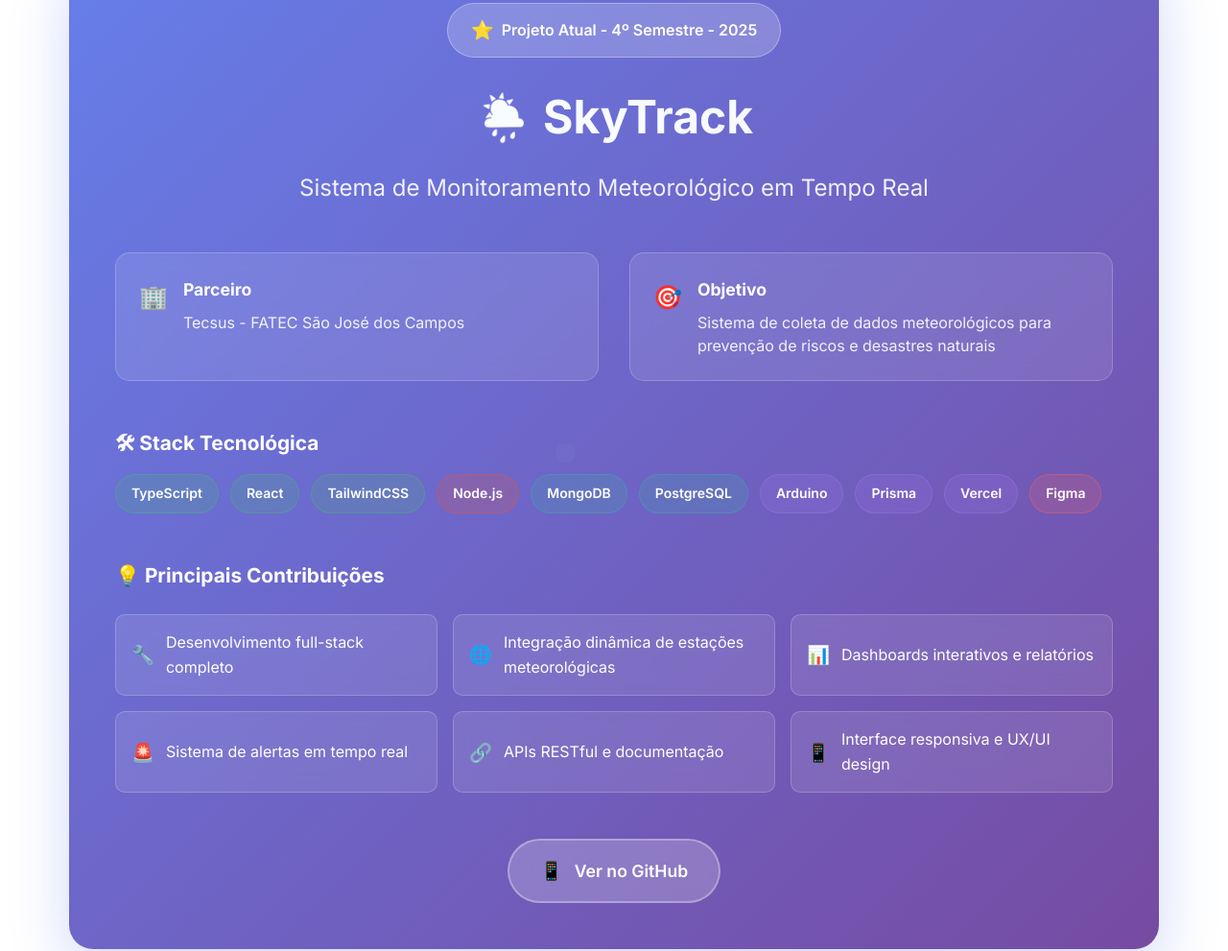
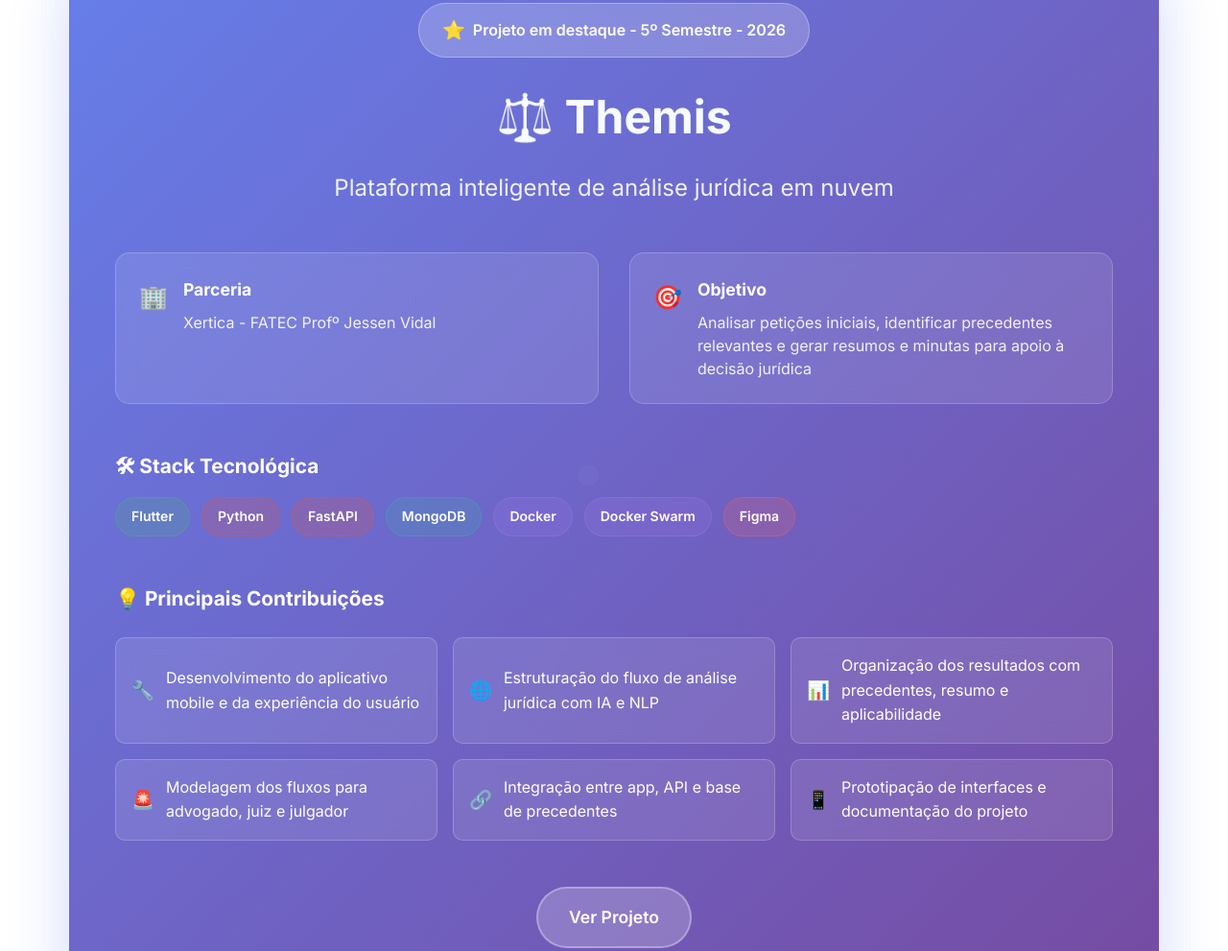
Before and after one commit to EduardoKuwahara/Portifolio-Digital-4DSM, a website: page index.html in a window 1280 px wide. Shown: the part 2484-3475 px from the top of the page at 96% size. Drawn offline with Linux system fonts and the light colour scheme.

Commit message:
Atualização de portifolio

```diff
--- a/index.html
+++ b/index.html
@@ -103,24 +103,24 @@
                 <p class="section-subtitle">Projetos que desenvolvi ao longo da minha jornada acadêmica e profissional</p>
 
                 <div class="projetos-container">
-                    <!-- Projeto Destacado -->
+                    <!-- Projeto em Destaque -->
                     <div class="projeto-hero">
                         <div class="projeto-hero-content">
                             <div class="projeto-hero-header">
                                 <div class="projeto-hero-badge">
                                     <span class="badge-icon">⭐</span>
-                                    <span class="badge-text">Projeto Atual - 4º Semestre - 2025</span>
+                                    <span class="badge-text">Projeto em destaque - 5º Semestre - 2026</span>
                                 </div>
-                                <h3 class="projeto-hero-title">🌦️ SkyTrack</h3>
-                                <p class="projeto-hero-subtitle">Sistema de Monitoramento Meteorológico em Tempo Real</p>
+                                <h3 class="projeto-hero-title">⚖️ Themis</h3>
+                                <p class="projeto-hero-subtitle">Plataforma inteligente de análise jurídica em nuvem</p>
                             </div>
 
                             <div class="projeto-hero-info">
                                 <div class="info-card">
                                     <span class="info-icon">🏢</span>
                                     <div>
-                                        <strong>Parceiro</strong>
-                                        <p>Tecsus - FATEC São José dos Campos</p>
+                                        <strong>Parceria</strong>
+                                        <p>Xertica - FATEC Profº Jessen Vidal</p>
                                     </div>
                                 </div>
 
@@ -128,7 +128,7 @@
                                     <span class="info-icon">🎯</span>
                                     <div>
                                         <strong>Objetivo</strong>
-                                        <p>Sistema de coleta de dados meteorológicos para prevenção de riscos e desastres naturais</p>
+                                        <p>Analisar petições iniciais, identificar precedentes relevantes e gerar resumos e minutas para apoio à decisão jurídica</p>
                                     </div>
                                 </div>
                             </div>
@@ -136,15 +136,12 @@
                             <div class="tech-stack">
                                 <h4>🛠 Stack Tecnológica</h4>
                                 <div class="tech-tags">
-                                    <span class="tech-tag frontend">TypeScript</span>
-                                    <span class="tech-tag frontend">React</span>
-                                    <span class="tech-tag frontend">TailwindCSS</span>
-                                    <span class="tech-tag backend">Node.js</span>
+                                    <span class="tech-tag frontend">Flutter</span>
+                                    <span class="tech-tag backend">Python</span>
+                                    <span class="tech-tag backend">FastAPI</span>
                                     <span class="tech-tag database">MongoDB</span>
-                                    <span class="tech-tag database">PostgreSQL</span>
-                                    <span class="tech-tag tools">Arduino</span>
-                                    <span class="tech-tag tools">Prisma</span>
-                                    <span class="tech-tag tools">Vercel</span>
+                                    <span class="tech-tag tools">Docker</span>
+                                    <span class="tech-tag tools">Docker Swarm</span>
                                     <span class="tech-tag design">Figma</span>
                                 </div>
                             </div>
@@ -154,35 +151,34 @@
                                 <div class="contribuicoes-grid">
                                     <div class="contrib-item">
                                         <span class="contrib-icon">🔧</span>
-                                        <span>Desenvolvimento full-stack completo</span>
+                                        <span>Desenvolvimento do aplicativo mobile e da experiência do usuário</span>
                                     </div>
                                     <div class="contrib-item">
                                         <span class="contrib-icon">🌐</span>
-                                        <span>Integração dinâmica de estações meteorológicas</span>
+                                        <span>Estruturação do fluxo de análise jurídica com IA e NLP</span>
                                     </div>
                                     <div class="contrib-item">
                                         <span class="contrib-icon">📊</span>
-                                        <span>Dashboards interativos e relatórios</span>
+                                        <span>Organização dos resultados com precedentes, resumo e aplicabilidade</span>
                                     </div>
                                     <div class="contrib-item">
                                         <span class="contrib-icon">🚨</span>
-                                        <span>Sistema de alertas em tempo real</span>
+                                        <span>Modelagem dos fluxos para advogado, juiz e julgador</span>
                                     </div>
                                     <div class="contrib-item">
                                         <span class="contrib-icon">🔗</span>
-                                        <span>APIs RESTful e documentação</span>
+                                        <span>Integração entre app, API e base de precedentes</span>
                                     </div>
                                     <div class="contrib-item">
                                         <span class="contrib-icon">📱</span>
-                                        <span>Interface responsiva e UX/UI design</span>
+                                        <span>Prototipação de interfaces e documentação do projeto</span>
                                     </div>
                                 </div>
                             </div>
 
                             <div class="projeto-actions">
-                                <a href="https://github.com/Equipe-Skyfall/skytrack" target="_blank" class="btn-projeto-hero">
-                                    <span class="btn-icon">📱</span>
-                                    <span>Ver no GitHub</span>
+                                <a href="https://github.com/Equipe-Skyfall/themis.git" target="_blank" class="btn-projeto-hero">
+                                    <span>Ver Projeto</span>
                                 </a>
                             </div>
                         </div>
@@ -278,6 +274,35 @@
                                     Ver Projeto
                                 </a>
                             </div>
+
+                            <div class="projeto-card-modern">
+                                <div class="projeto-card-header">
+                                    <div class="projeto-icon">🌦️</div>
+                                    <div>
+                                        <h4>SkyTrack</h4>
+                                        <span class="projeto-type">Sistema de Monitoramento</span>
+                                    </div>
+                                </div>
+
+                                <p class="projeto-description">
+                                    Sistema de monitoramento meteorológico em tempo real com coleta de dados, dashboards interativos e alertas para apoio à prevenção de riscos.
+                                </p>
+
+                                <div class="projeto-tech-simple">
+                                    <span class="tech-simple">TypeScript</span>
+                                    <span class="tech-simple">React</span>
+                                    <span class="tech-simple">Node.js</span>
+                                    <span class="tech-simple">MongoDB</span>
+                                </div>
+
+                                <div class="projeto-role">
+                                    <strong>Papel:</strong> Desenvolvimento full-stack e interface responsiva
+                                </div>
+
+                                <a href="https://github.com/Equipe-Skyfall/skytrack" target="_blank" class="btn-projeto-simple">
+                                    Ver Projeto
+                                </a>
+                            </div>
                         </div>
                     </div>
                 </div>
@@ -297,6 +322,7 @@
                             <span class="skill-tag">Bootstrap</span>
                             <span class="skill-tag">TypeScript</span>
                             <span class="skill-tag">JavaScript</span>
+                            <span class="skill-tag">Flutter</span>
                         </div>
                     </div>
                     <div class="skill-category">
--- a/styles/style.css
+++ b/styles/style.css
@@ -472,7 +472,10 @@ header {
 }
 
 .projeto-actions {
-    text-align: center;
+    display: flex;
+    justify-content: center;
+    flex-wrap: wrap;
+    gap: 1rem;
     margin-top: 3rem;
 }
 
```
